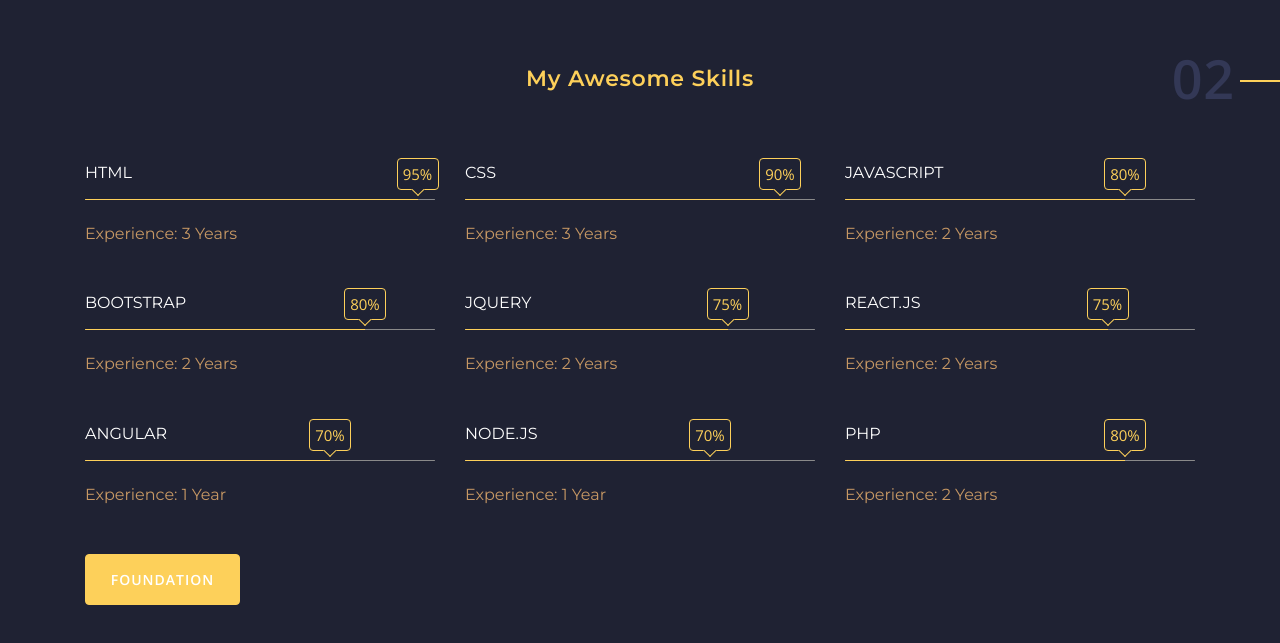
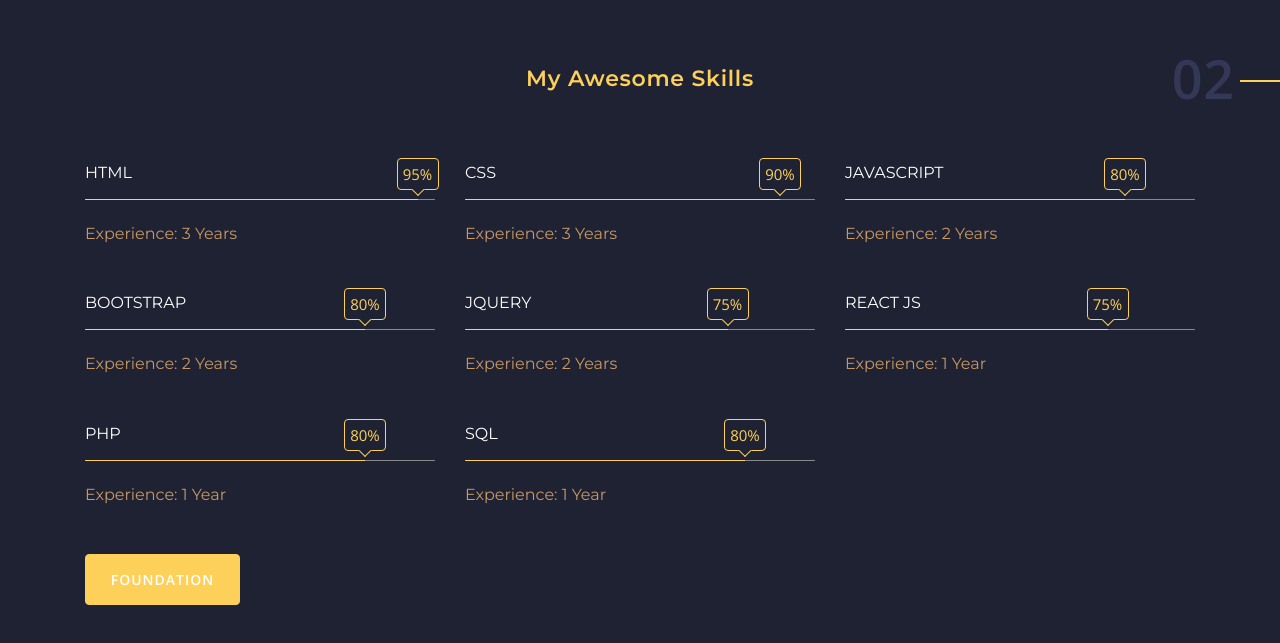
Before and after one commit to syjem/Jemuel-Professional-Portfolio, a plain HTML site: page index.html in a window 1280 px wide. Shown: the part 1769-2412 px from the top of the page. Drawn offline with nearby package versions, Linux system fonts and the light colour scheme.

Commit message:
some cjanges

```diff
--- a/index.html
+++ b/index.html
@@ -151,8 +151,8 @@
                             <p>My name is Jemuel Repoylo. I'm a Freelance Full Stack Developer
                                 based in Philippines, with experience in building
                                 websites and web applications using various technologies
-                                such as React, Angular, and Bootstrap for front-end
-                                development, NodeJS, jQuery and PHP for back-end development.</p>
+                                such as React, Angular, Bootstrap, and jQuery for front-end
+                                development, NodeJS and PHP for back-end development.</p>
                             <div class="personal-info">
 								<div class="row">
 									<div class="col-sm-6">
@@ -246,29 +246,9 @@
 					<div class="col-lg-4 col-sm-6">
 						<div class="progress-container">
 							<span class="percent" style="left: calc(75% - 21px);">75%</span>
-							<h4>React.Js</h4>
+							<h4>React Js</h4>
 							<div class="progress">
 								<div class="progress-bar" role="progressbar" aria-valuenow="75" aria-valuemin="0" aria-valuemax="100"></div>
-							</div> <br>
-                            <h5 class="exp">Experience: 2 Years</h5>
-						</div>
-					</div>
-					<div class="col-lg-4 col-sm-6">
-						<div class="progress-container">
-							<span class="percent" style="left: calc(70% - 21px);">70%</span>
-							<h4>Angular</h4>
-							<div class="progress">
-								<div class="progress-bar" role="progressbar" aria-valuenow="70" aria-valuemin="0" aria-valuemax="100"></div>
-							</div> <br>
-                            <h5 class="exp">Experience: 1 Year</h5>
-						</div>
-					</div>
-					<div class="col-lg-4 col-sm-6">
-						<div class="progress-container">
-							<span class="percent" style="left: calc(70% - 21px);">70%</span>
-							<h4>Node.Js</h4>
-							<div class="progress">
-								<div class="progress-bar" role="progressbar" aria-valuenow="70" aria-valuemin="0" aria-valuemax="100"></div>
 							</div> <br>
                             <h5 class="exp">Experience: 1 Year</h5>
 						</div>
@@ -280,7 +260,17 @@
 							<div class="progress">
 								<div class="progress-bar" role="progressbar" aria-valuenow="80" aria-valuemin="0" aria-valuemax="100"></div>
 							</div> <br>
-                            <h5 class="exp">Experience: 2 Years</h5>
+                            <h5 class="exp">Experience: 1 Year</h5>
+						</div>
+					</div>
+                    <div class="col-lg-4 col-sm-6">
+						<div class="progress-container">
+							<span class="percent" style="left: calc(80% - 21px);">80%</span>
+							<h4>SQL</h4>
+							<div class="progress">
+								<div class="progress-bar" role="progressbar" aria-valuenow="80" aria-valuemin="0" aria-valuemax="100"></div>
+							</div> <br>
+                            <h5 class="exp">Experience: 1 Year</h5>
 						</div>
 					</div>
 				</div>
```
